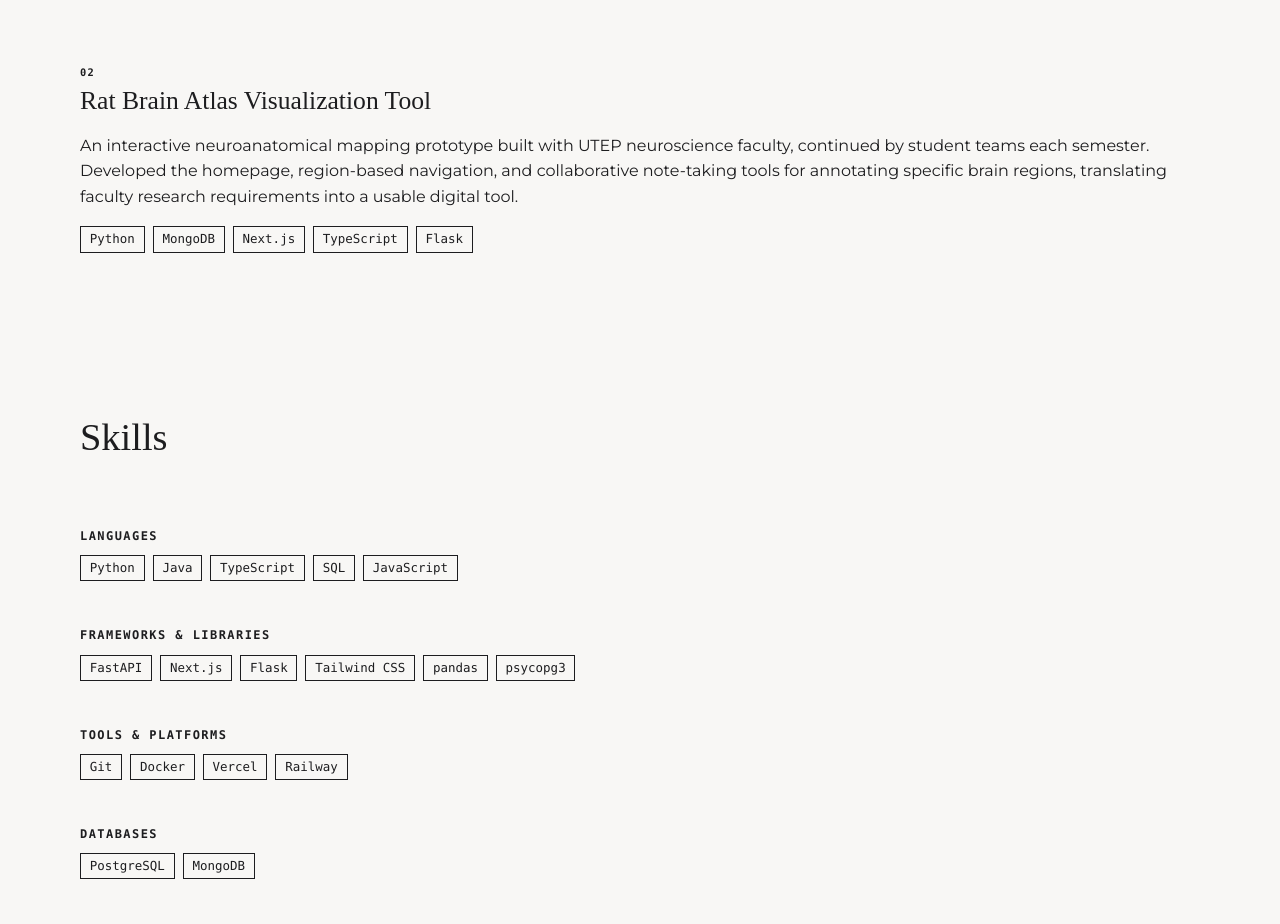
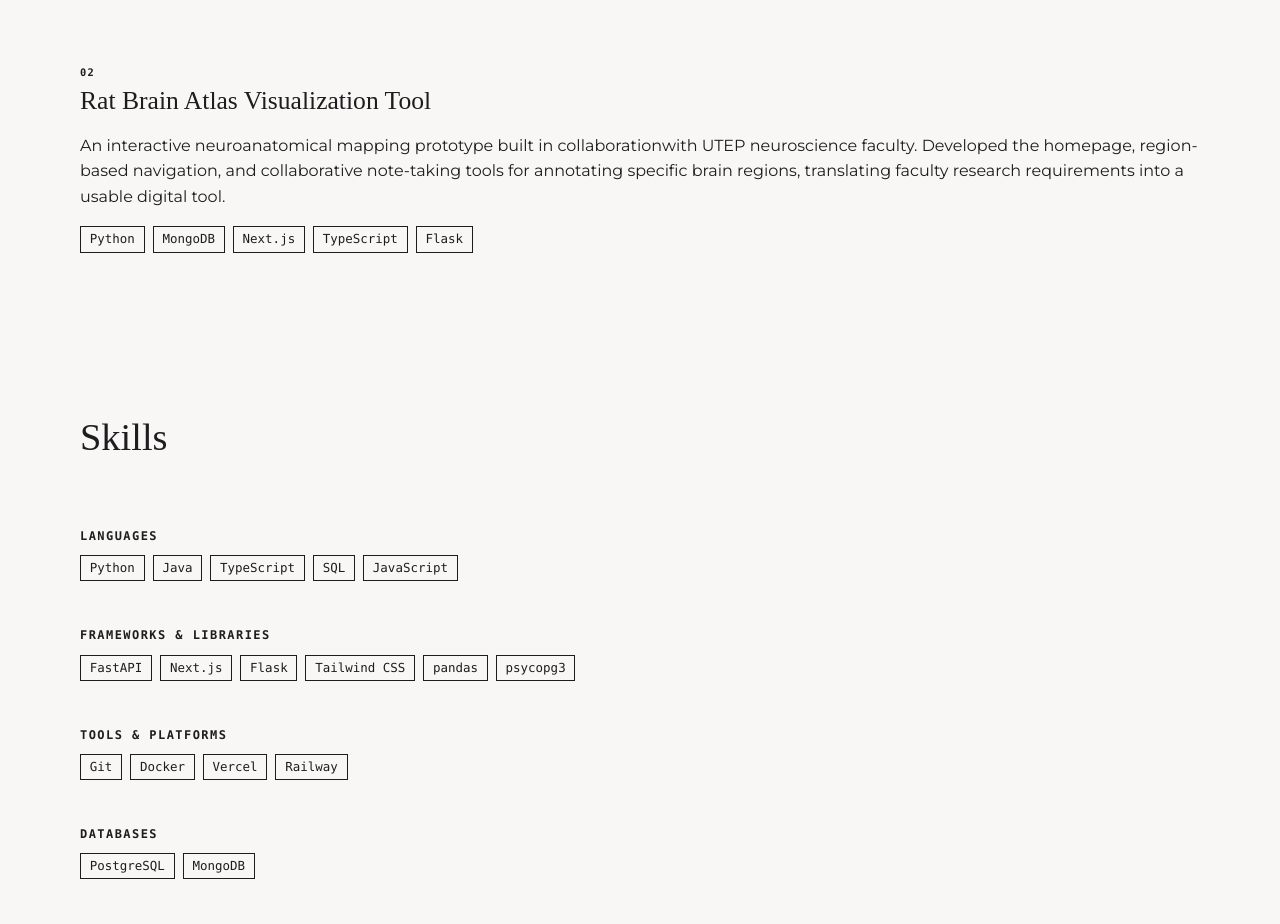
Before and after one commit to salazaritzel/portfolio, a website: page index.html in a window 1280 px wide. Shown: the part 1280-2204 px from the top of the page. Drawn offline with Linux system fonts and the light colour scheme; a web font is replaced by a local one.

Commit message:
style: update project description

```diff
--- a/index.html
+++ b/index.html
@@ -520,7 +520,7 @@
         <li class="project">
           <div class="project-title"><p class="section-kicker">02</p><h3>Rat Brain Atlas Visualization Tool</h3></div>
           <div>
-            <p>An interactive neuroanatomical mapping prototype built with UTEP neuroscience faculty, continued by student teams each semester. Developed the homepage, region-based navigation, and collaborative note-taking tools for annotating specific brain regions, translating faculty research requirements into a usable digital tool.</p>
+            <p>An interactive neuroanatomical mapping prototype built in collaborationwith UTEP neuroscience faculty. Developed the homepage, region-based navigation, and collaborative note-taking tools for annotating specific brain regions, translating faculty research requirements into a usable digital tool.</p>
             <ul class="tech-list" aria-label="Technologies">
               <li><span class="tag">Python</span></li>
               <li><span class="tag">MongoDB</span></li>
```
